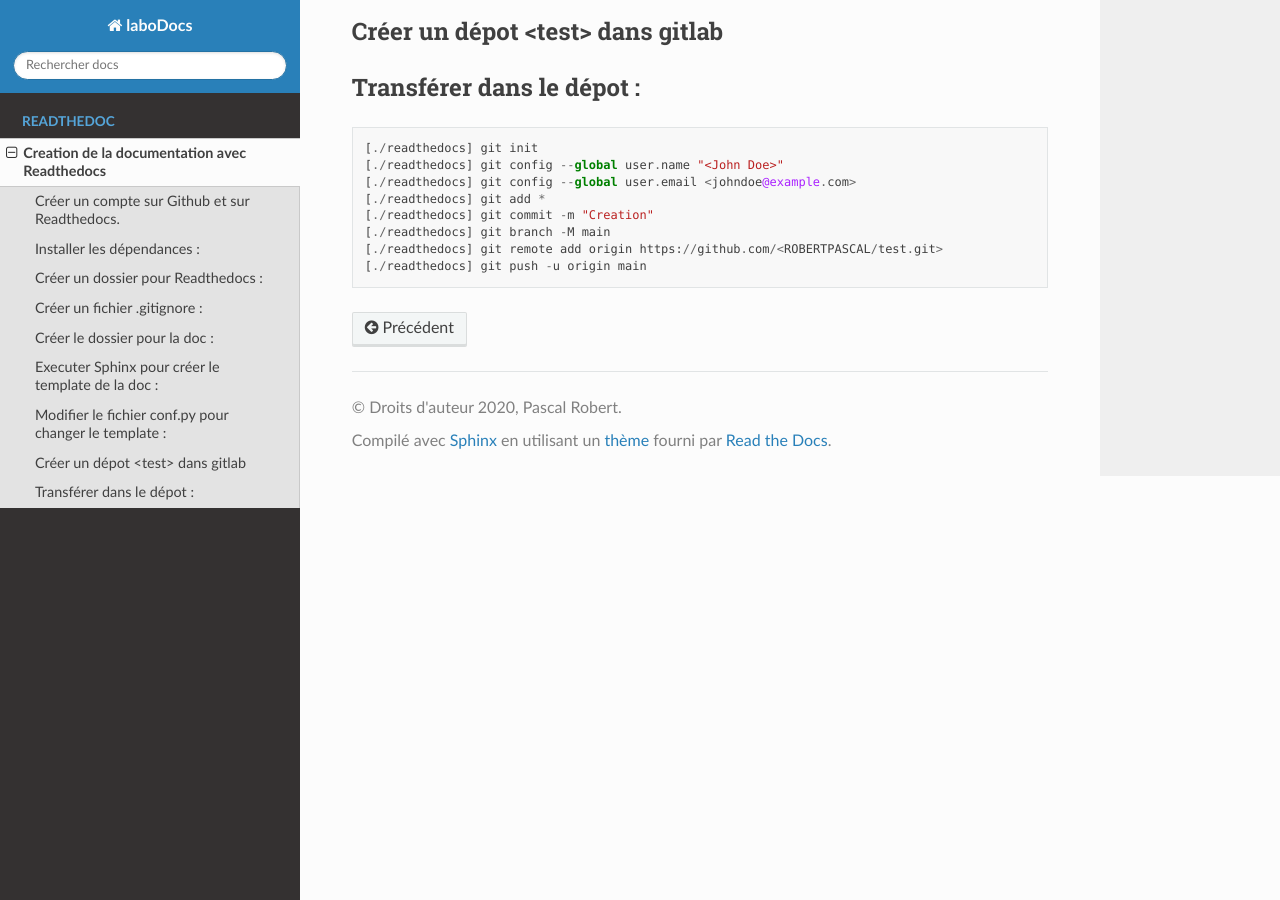
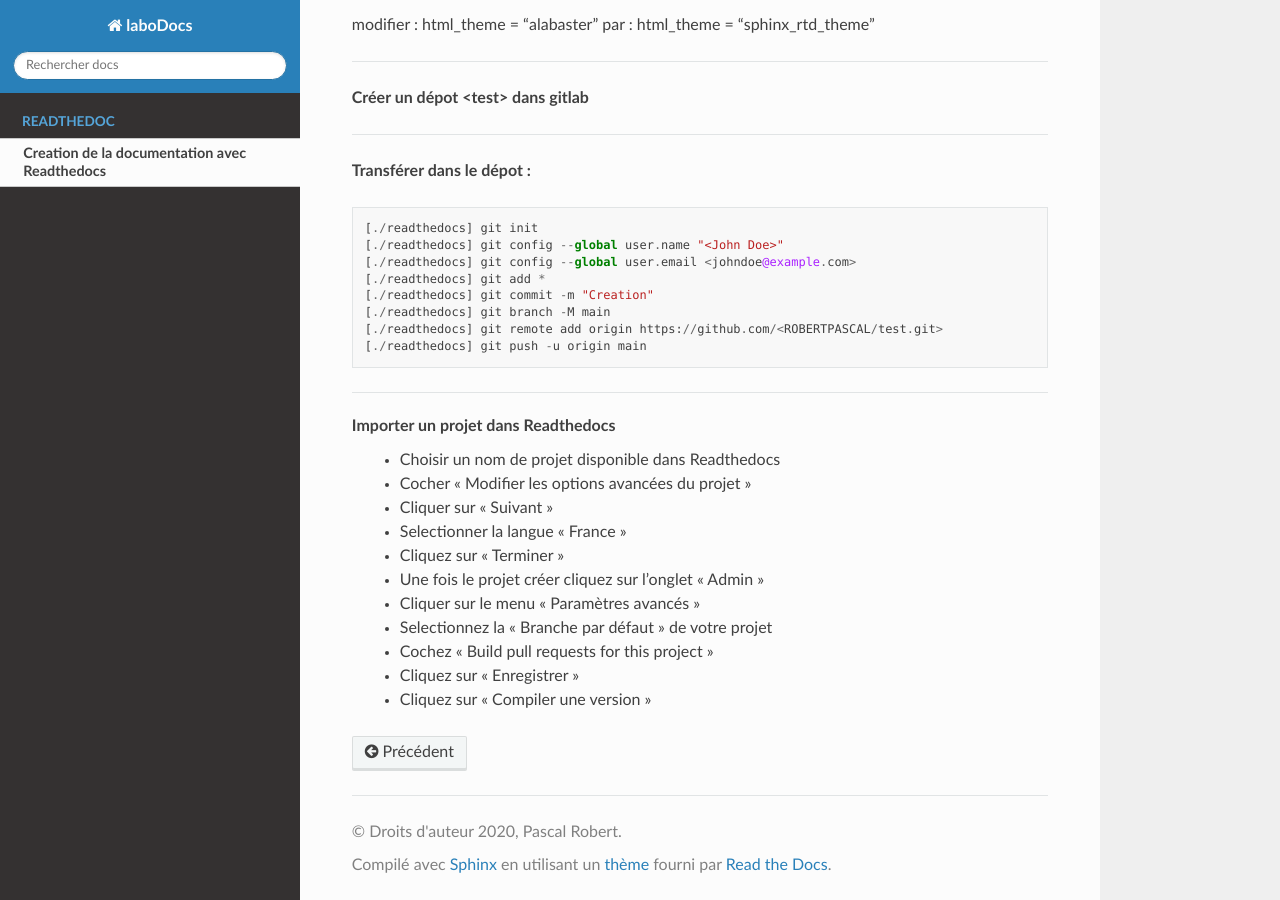
Before and after one commit to ROBERTPASCAL/LaboDocs, a Sphinx documentation site: the page built from docs/rtd.rst, in a window 1280 px wide and 900 px high, scrolled down 1151 px. Built offline with Sphinx 7.4.7 and the Read the Docs theme 2.0.0, drawn with Linux system fonts in a browser that asks for light colours.

Commit message:
Update rtd.rst

```diff
--- a/docs/rtd.rst
+++ b/docs/rtd.rst
@@ -2,36 +2,42 @@
 
 Creation de la documentation avec Readthedocs
 =============================================
-Créer un compte sur Github et sur Readthedocs.
-----------------------------------------------
-Installer les dépendances :
----------------------------
+
+**Créer un compte sur Github et sur Readthedocs.**
+
+------------------------------
+
+**Installer les dépendances :**
 ::
 
     [.] sudo apt install python 3.9 python-is-python3 pip3 git
     [.] sudo pip3 install sphinx
 
-Créer un dossier pour Readthedocs :
------------------------------------
+------------------------------
+
+**Créer un dossier pour Readthedocs :**
 ::
 
     [.] mkdir readthedocs
 
-Créer un fichier .gitignore :
------------------------------
+------------------------------
+
+**Créer un fichier .gitignore :**
 ::
 
     [.] cd readthedocs
     [./readthedocs] echo "_*" > .gitignore
 
-Créer le dossier pour la doc :
 ------------------------------
+
+**Créer le dossier pour la doc :**
 ::
 
     [./readthedocs] mkdir docs
 
-Executer Sphinx pour créer le template de la doc :
---------------------------------------------------
+------------------------------
+
+**Executer Sphinx pour créer le template de la doc :**
 ::
 
     [./readthedocs] cd docs
@@ -45,19 +51,21 @@ Executer Sphinx pour créer le template de la doc :
     > version du projet []:
     > Langue du projet [en]: fr
 
-Modifier le fichier conf.py pour changer le template :
-------------------------------------------------------
+------------------------------
+
+**Modifier le fichier conf.py pour changer le template :**
 rajouter : import sphinx_rtd_theme
 
 modifier : html_theme = 'alabaster'
 par : html_theme = 'sphinx_rtd_theme'
 
+------------------------------
 
-Créer un dépot <test> dans gitlab
----------------------------------
+**Créer un dépot <test> dans gitlab**
 
-Transférer dans le dépot :
---------------------------
+------------------------------
+
+**Transférer dans le dépot :**
 ::
 
     [./readthedocs] git init
@@ -69,7 +77,17 @@ Transférer dans le dépot :
     [./readthedocs] git remote add origin https://github.com/<ROBERTPASCAL/test.git>
     [./readthedocs] git push -u origin main
 
+------------------------------
 
-.. toctree::
-   :maxdepth: 2
-   :caption: test
+**Importer un projet dans Readthedocs**
+ * Choisir un nom de projet disponible dans Readthedocs
+ * Cocher "Modifier les options avancées du projet"
+ * Cliquer sur "Suivant"
+ * Selectionner la langue "France"
+ * Cliquez sur "Terminer"
+ * Une fois le projet créer cliquez sur l'onglet "Admin"
+ * Cliquer sur le menu "Paramètres avancés"
+ * Selectionnez la "Branche par défaut" de votre projet
+ * Cochez "Build pull requests for this project"
+ * Cliquez sur "Enregistrer"
+ * Cliquez sur "Compiler une version"
```
